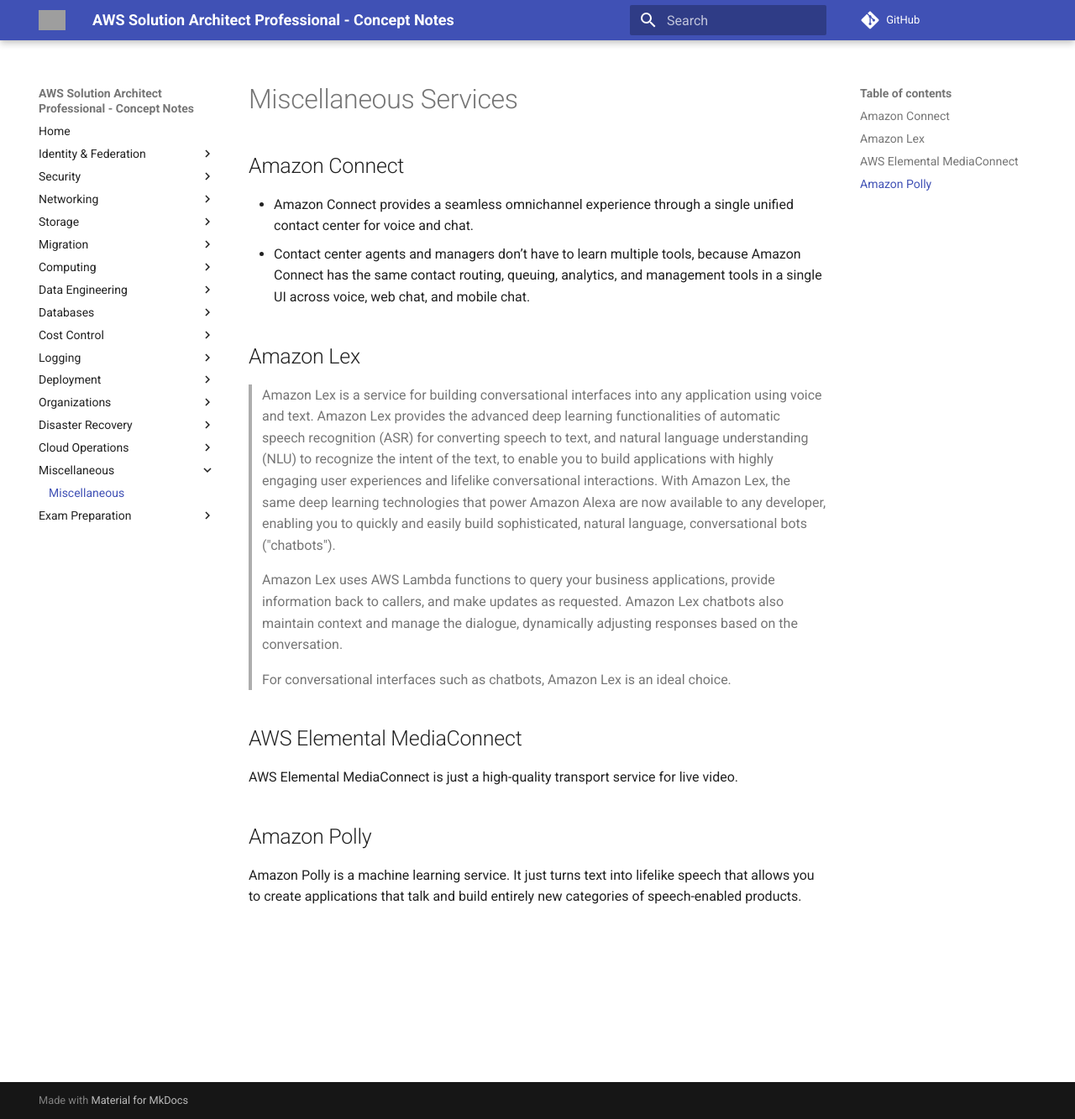
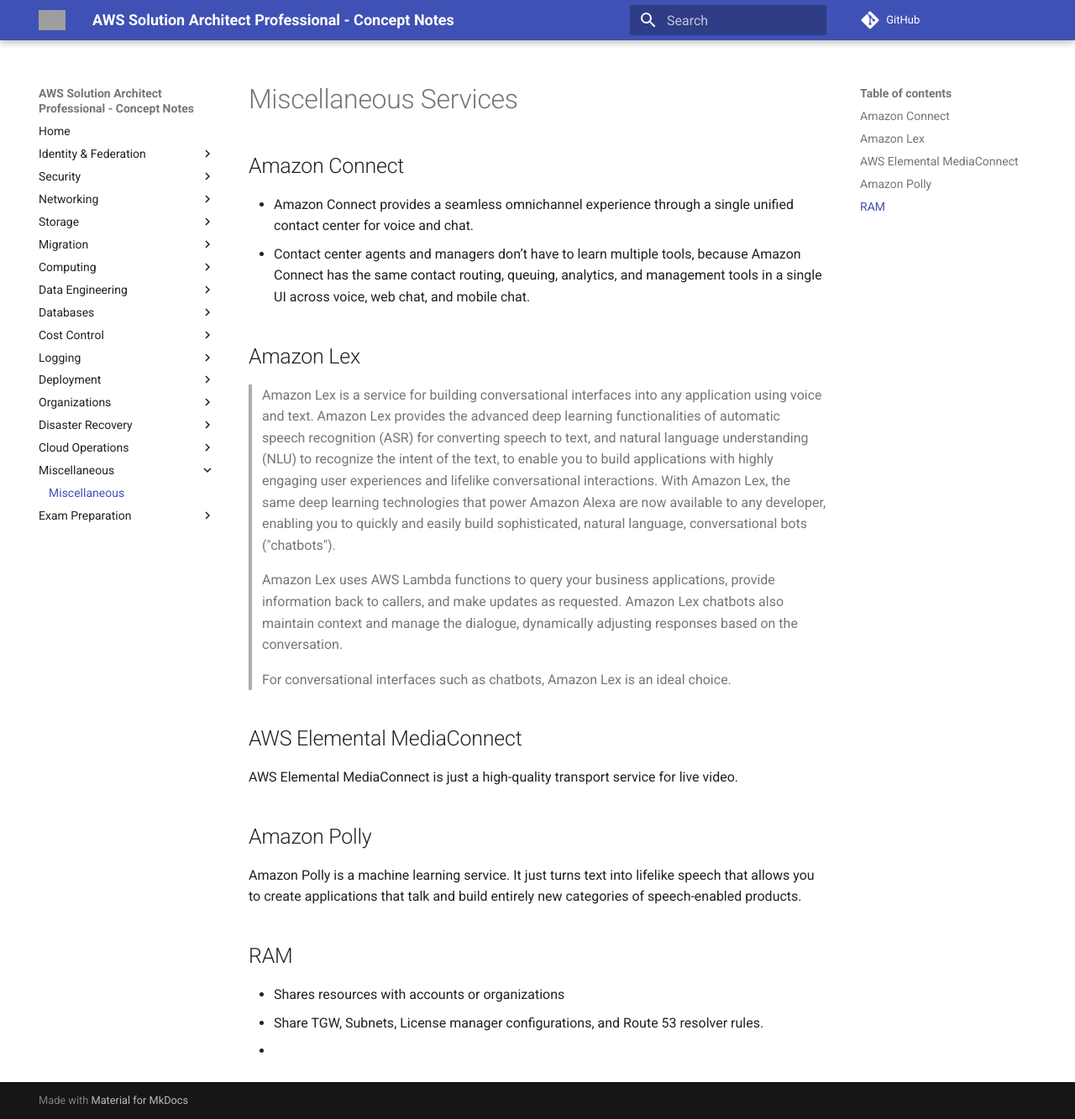
Before and after one commit to jeyabalajis/aws-certified-sa-pro-notes, an MkDocs documentation site: the page built from docs/misc/misc_services.md, in a window 1280 px wide and 1333 px high. Shown: the whole window at 84% size. Built offline with MkDocs 1.6.1 and Material for MkDocs 9.7.7, drawn with Linux system fonts in a browser that asks for light colours; comment, search, counter and statistics services are not loaded; grey boxes are pictures that could not be loaded.

Commit message:
Update misc_services.md

```diff
--- a/docs/misc/misc_services.md
+++ b/docs/misc/misc_services.md
@@ -21,3 +21,9 @@
 ## Amazon Polly
 
 Amazon Polly is a machine learning service. It just turns text into lifelike speech that allows you to create applications that talk and build entirely new categories of speech-enabled products.
+
+## RAM
+
+- Shares resources with accounts or organizations
+- Share TGW, Subnets, License manager configurations, and Route 53 resolver rules.
+-
```
